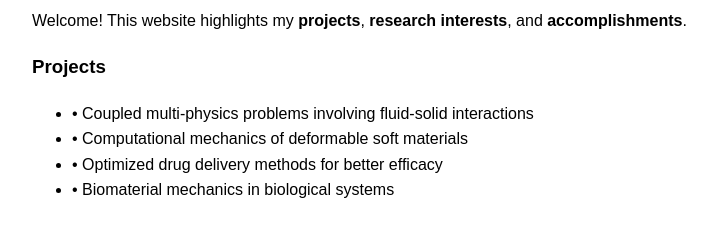
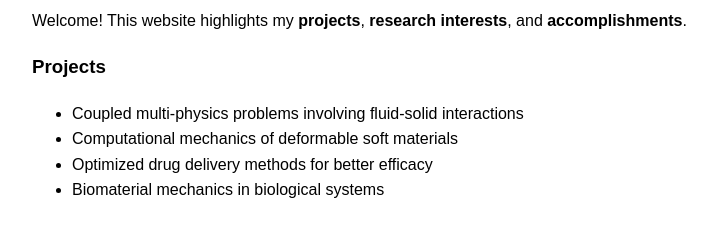
Before and after one commit to arismael13/arismael13.github.io, a plain HTML site: page index.html in a window 1280 px wide. Shown: the part 115-352 px from the top of the page, without its empty margins (258-971 px from the left). Drawn offline with Linux system fonts and the light colour scheme.

Commit message:
Update index.html

```diff
--- a/index.html
+++ b/index.html
@@ -29,8 +29,8 @@
 
   <h3>Projects</h3>
   <ul>
-    <li>• Coupled multi-physics problems involving fluid-solid interactions</li>
-    <li>• Computational mechanics of deformable soft materials</li>
-    <li>• Optimized drug delivery methods for better efficacy</li>
-    <li>• Biomaterial mechanics in biological systems</li>
+    <li>Coupled multi-physics problems involving fluid-solid interactions</li>
+    <li>Computational mechanics of deformable soft materials</li>
+    <li>Optimized drug delivery methods for better efficacy</li>
+    <li>Biomaterial mechanics in biological systems</li>
   </ul>
```
